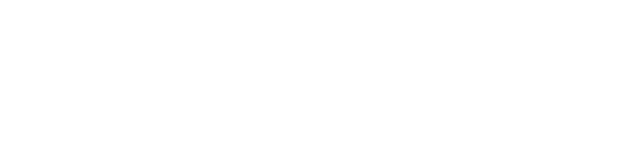
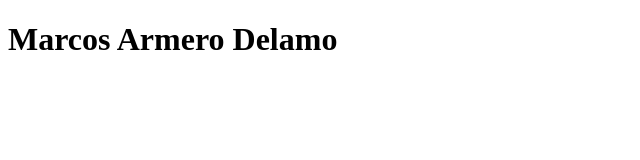
Before and after one commit to Guay2XD/solvam-project, a plain HTML site: page index.html in a window 1280 px wide. Shown: the whole page, without its empty margins (0-640 px from the left). Drawn offline with Linux system fonts and the light colour scheme.

Commit message:
Update index.html

```diff
--- a/index.html
+++ b/index.html
@@ -1,4 +1,4 @@
 <!DOCTYPE html>
 <html>
-  <h1></h1>
+  <h1>Marcos Armero Delamo</h1>
 </html>
```
